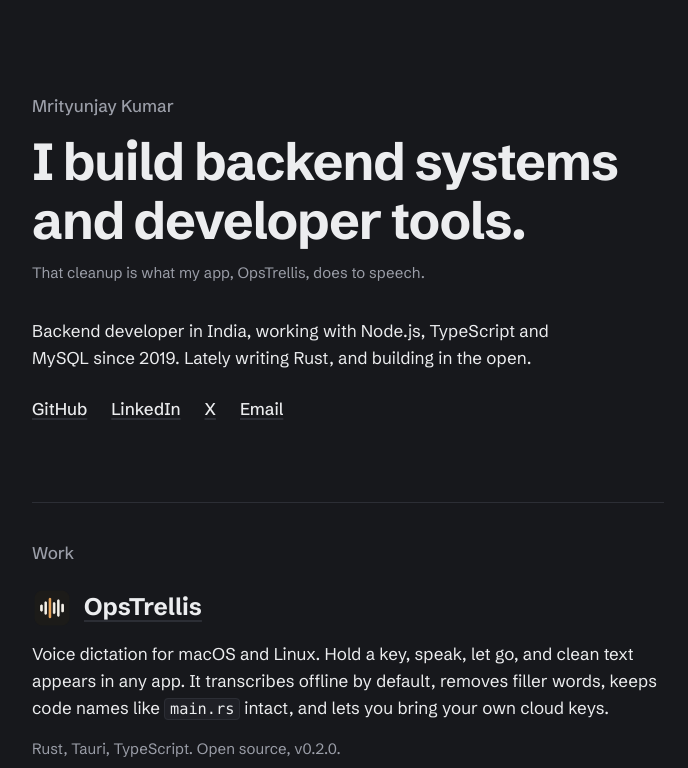
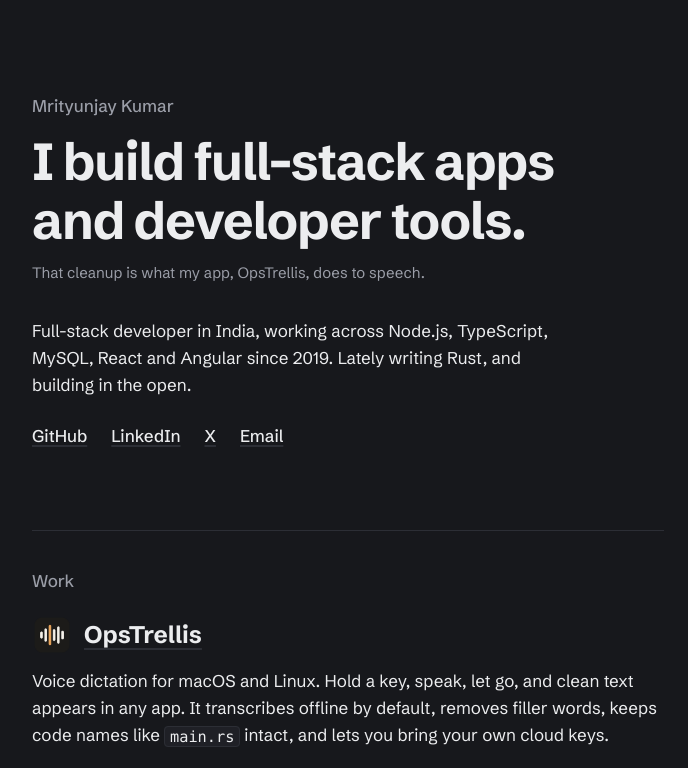
Before and after one commit to mtr1920/mtr1920.github.io, a plain HTML site: page index.html in a window 1280 px wide. Shown: the top 768 px of the page, without its empty margins (292-980 px from the left). Drawn offline with Linux system fonts and the light colour scheme.

Commit message:
Describe myself as full-stack

```diff
--- a/index.html
+++ b/index.html
@@ -4,9 +4,9 @@
   <meta charset="utf-8">
   <meta name="viewport" content="width=device-width, initial-scale=1">
   <title>Mrityunjay Kumar</title>
-  <meta name="description" content="Backend developer in India. I build backend systems and developer tools, including OpsTrellis, an offline voice dictation app for macOS and Linux.">
+  <meta name="description" content="Full-stack developer in India. I build web apps, from database to UI, and developer tools, including OpsTrellis, an offline voice dictation app for macOS and Linux.">
   <meta property="og:title" content="Mrityunjay Kumar">
-  <meta property="og:description" content="Backend developer. Building OpsTrellis, offline voice dictation for macOS and Linux.">
+  <meta property="og:description" content="Full-stack developer. Building OpsTrellis, offline voice dictation for macOS and Linux.">
   <meta property="og:image" content="https://mtr1920.github.io/assets/opstrellis-settings.png">
   <link rel="icon" href="assets/opstrellis-icon.png">
   <link rel="preconnect" href="https://fonts.googleapis.com">
@@ -18,12 +18,12 @@
   <main>
     <header class="hero">
       <h1>Mrityunjay Kumar</h1>
-      <p class="dictation" aria-label="I build backend systems and developer tools.">
-        <span aria-hidden="true"><s>Um, so </s>I build <s>uh, web apps, actually, </s>backend systems and developer tools.</span>
+      <p class="dictation" aria-label="I build full-stack apps and developer tools.">
+        <span aria-hidden="true"><s>Um, so </s>I build <s>uh, backend, actually, </s>full-stack apps and developer tools.</span>
       </p>
       <p class="caption">That cleanup is what my app, OpsTrellis, does to speech.</p>
       <p class="intro">
-        Backend developer in India, working with Node.js, TypeScript and MySQL since 2019.
+        Full-stack developer in India, working across Node.js, TypeScript, MySQL, React and Angular since 2019.
         Lately writing Rust, and building in the open.
       </p>
       <nav class="links" aria-label="Profiles">
@@ -71,7 +71,7 @@
         <h3>Consultant, Polestar Solutions</h3>
         <p class="when">2019 to now</p>
       </div>
-      <p>Backend for client platforms with Node.js and MySQL:</p>
+      <p>Full-stack work on client platforms, from MySQL and Node.js APIs to Angular and React front ends:</p>
       <ul class="plain">
         <li>An ad-space booking platform for DLF malls</li>
         <li>Vega HR, an HR suite with assessments, dashboards and live video</li>
```
